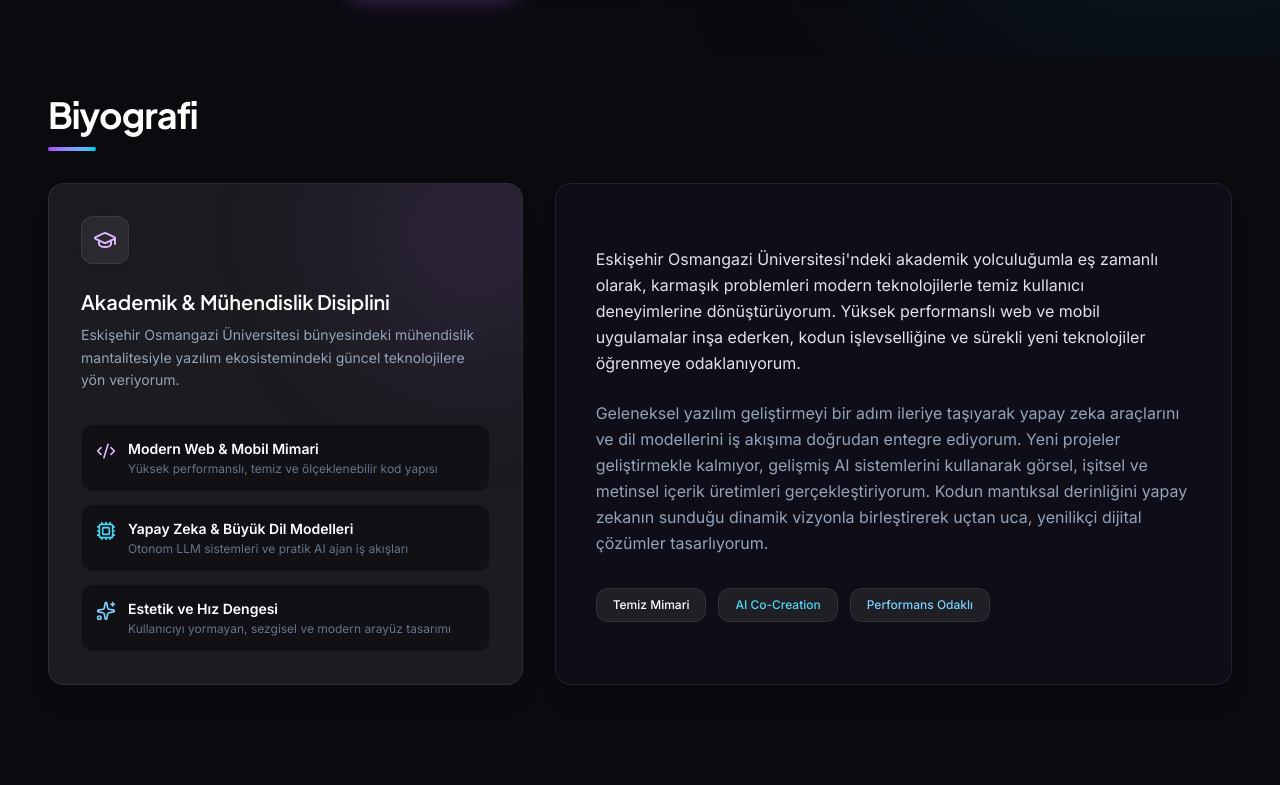
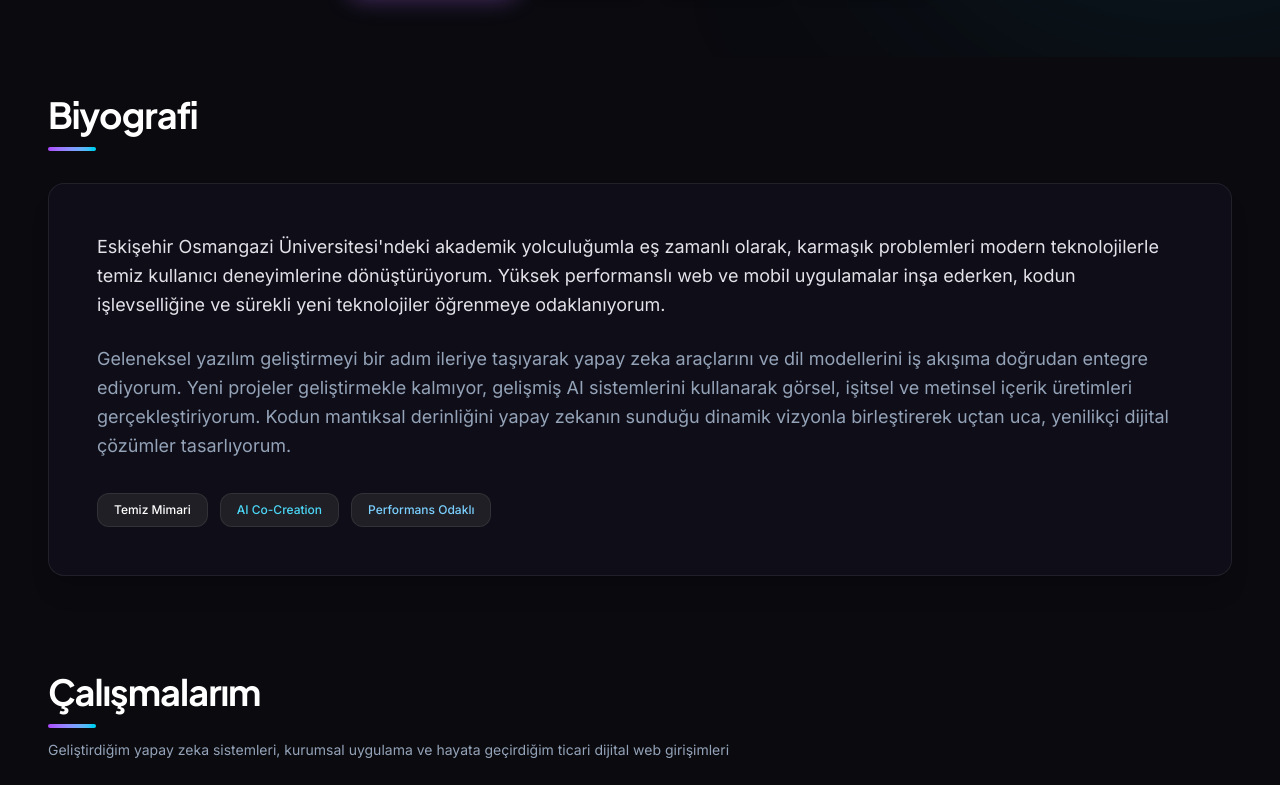
Before and after one commit to ahmetyasinaktrkoseakut-ui/web-sitem, a Next.js app: page / in a window 1280 px wide. Shown: the part 743-1528 px from the top of the page. Built offline with nearby package versions, Linux system fonts and the light colour scheme; no server answers.

Commit message:
UI: Biyografi bolumundeki sol kutu tamamen kaldirildi, yazi tam genislikte ferah hale getirildi

```diff
--- a/src/app/page.tsx
+++ b/src/app/page.tsx
@@ -14,8 +14,6 @@ import {
   Code2,
   Cpu,
   Sparkles,
-  GraduationCap,
-  Zap,
   Mail,
   MapPin
 } from "lucide-react";
@@ -256,57 +254,12 @@ export default function Home() {
                 <div className="w-12 h-1 bg-gradient-to-r from-purple-500 to-cyan-400 rounded-full mt-3"></div>
               </div>
 
-              <div className="grid grid-cols-1 lg:grid-cols-12 gap-8 items-stretch">
-                {/* Sol Kart: Akademik & Mühendislik Odakları */}
-                <div className="lg:col-span-5 rounded-2xl bg-surface-container-low border border-white/[0.08] p-8 flex flex-col justify-between shadow-xl relative overflow-hidden">
-                  <div className="absolute -right-16 -top-16 w-56 h-56 rounded-full bg-primary-container/15 blur-[80px]"></div>
-
-                  <div className="space-y-6 relative z-10">
-                    <div className="w-12 h-12 rounded-xl bg-surface-container-high border border-white/[0.08] flex items-center justify-center text-primary shadow-sm">
-                      <GraduationCap className="w-6 h-6" />
-                    </div>
-
-                    <div>
-                      <h3 className="font-display text-xl text-white font-semibold">Akademik &amp; Mühendislik Disiplini</h3>
-                      <p className="text-sm text-text-muted mt-2 leading-relaxed">
-                        Eskişehir Osmangazi Üniversitesi bünyesindeki mühendislik mantalitesiyle yazılım ekosistemindeki güncel teknolojilere yön veriyorum.
-                      </p>
-                    </div>
-
-                    <div className="space-y-3 pt-2">
-                      <div className="p-3.5 rounded-xl bg-surface-container-lowest/80 border border-white/[0.04] flex items-start gap-3">
-                        <Code2 className="w-5 h-5 text-primary shrink-0 mt-0.5" />
-                        <div>
-                          <p className="text-sm font-semibold text-white">Modern Web &amp; Mobil Mimari</p>
-                          <p className="text-xs text-text-dim mt-0.5">Yüksek performanslı, temiz ve ölçeklenebilir kod yapısı</p>
-                        </div>
-                      </div>
-
-                      <div className="p-3.5 rounded-xl bg-surface-container-lowest/80 border border-white/[0.04] flex items-start gap-3">
-                        <Cpu className="w-5 h-5 text-secondary shrink-0 mt-0.5" />
-                        <div>
-                          <p className="text-sm font-semibold text-white">Yapay Zeka &amp; Büyük Dil Modelleri</p>
-                          <p className="text-xs text-text-dim mt-0.5">Otonom LLM sistemleri ve pratik AI ajan iş akışları</p>
-                        </div>
-                      </div>
-
-                      <div className="p-3.5 rounded-xl bg-surface-container-lowest/80 border border-white/[0.04] flex items-start gap-3">
-                        <Sparkles className="w-5 h-5 text-tertiary shrink-0 mt-0.5" />
-                        <div>
-                          <p className="text-sm font-semibold text-white">Estetik ve Hız Dengesi</p>
-                          <p className="text-xs text-text-dim mt-0.5">Kullanıcıyı yormayan, sezgisel ve modern arayüz tasarımı</p>
-                        </div>
-                      </div>
-                    </div>
-                  </div>
-                </div>
-
-                {/* Sağ Kart: Detaylı Biyografi Metni */}
-                <div className="lg:col-span-7 rounded-2xl bg-surface-glass border border-white/[0.08] backdrop-blur-xl p-8 lg:p-10 flex flex-col justify-center shadow-xl space-y-6">
-                  <p className="text-base text-on-surface leading-relaxed">
+              <div className="w-full">
+                <div className="rounded-2xl bg-surface-glass border border-white/[0.08] backdrop-blur-xl p-8 lg:p-12 shadow-xl space-y-6">
+                  <p className="text-base sm:text-lg text-on-surface leading-relaxed">
                     Eskişehir Osmangazi Üniversitesi'ndeki akademik yolculuğumla eş zamanlı olarak, karmaşık problemleri modern teknolojilerle temiz kullanıcı deneyimlerine dönüştürüyorum. Yüksek performanslı web ve mobil uygulamalar inşa ederken, kodun işlevselliğine ve sürekli yeni teknolojiler öğrenmeye odaklanıyorum.
                   </p>
-                  <p className="text-base text-text-muted leading-relaxed">
+                  <p className="text-base sm:text-lg text-text-muted leading-relaxed">
                     Geleneksel yazılım geliştirmeyi bir adım ileriye taşıyarak yapay zeka araçlarını ve dil modellerini iş akışıma doğrudan entegre ediyorum. Yeni projeler geliştirmekle kalmıyor, gelişmiş AI sistemlerini kullanarak görsel, işitsel ve metinsel içerik üretimleri gerçekleştiriyorum. Kodun mantıksal derinliğini yapay zekanın sunduğu dinamik vizyonla birleştirerek uçtan uca, yenilikçi dijital çözümler tasarlıyorum.
                   </p>
                   <div className="pt-2 flex flex-wrap gap-3">
```
